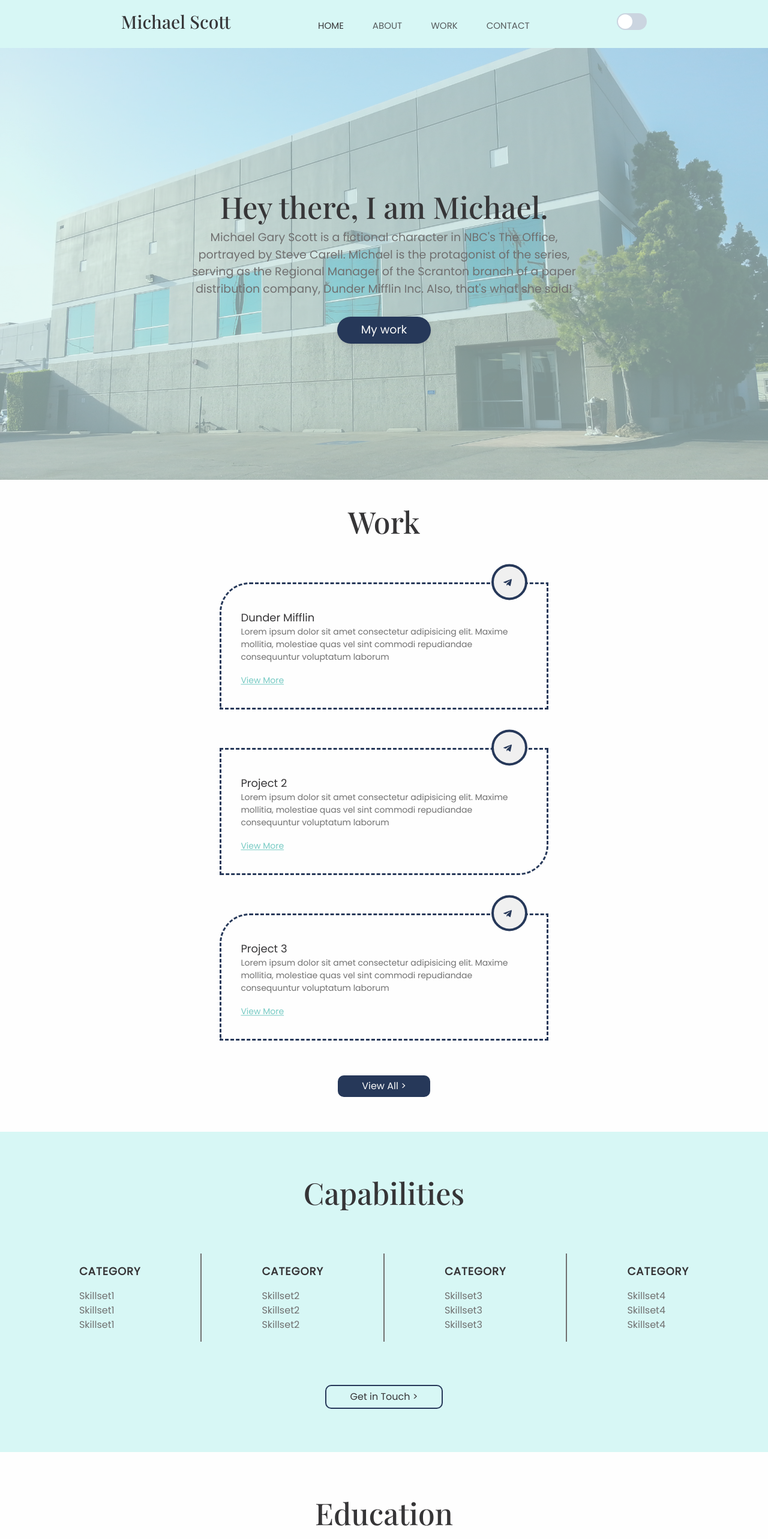
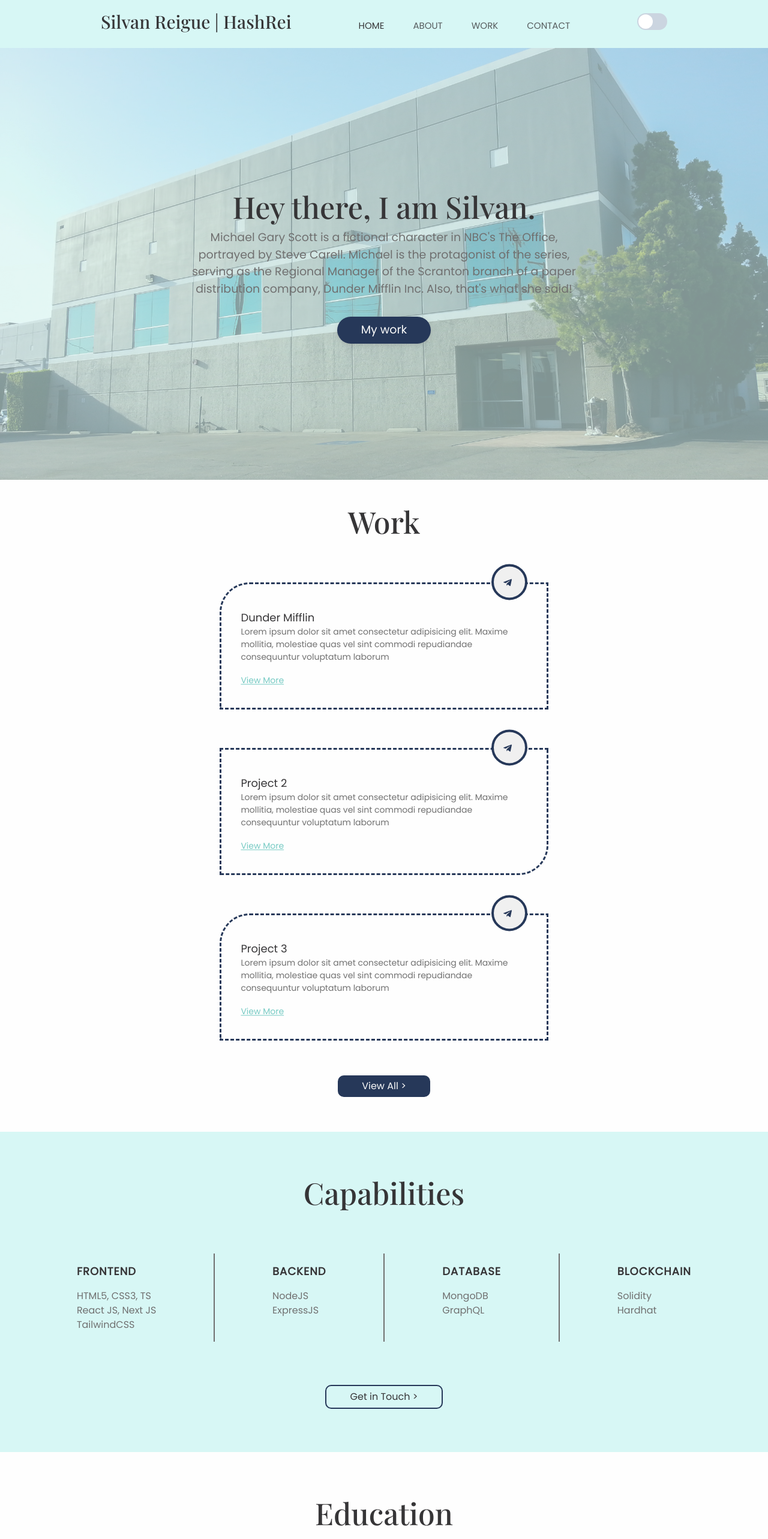
Before and after one commit to HashRei/nextjs-webpage-porfolio, a Next.js app: page / in a window 1280 px wide. Shown: the top 2566 px of the page at 60% size. Built offline with nearby package versions, Linux system fonts and the light colour scheme.

Commit message:
Update userinfo with my personal information

```diff
--- a/Constants/userinfo.js
+++ b/Constants/userinfo.js
@@ -1,24 +1,24 @@
 //PLEASE FOLLOW THE FORMAT OF THIS FILE.
 
-import { faGithubAlt, faLinkedinIn, faMediumM, faFacebook, faTwitter, faInstagram, faYoutube, faBehance } from "@fortawesome/free-brands-svg-icons"
+import { faGithub, faLinkedinIn, faTwitter } from "@fortawesome/free-brands-svg-icons"
 
 export const userinfo = {
-    logoText: "Michael Scott", //This text is visible on your navbar and footer like your logo.
+    logoText: "Silvan Reigue | HashRei", //This text is visible on your navbar and footer like your logo.
     contact: {
-        email: 'michaelscott@email.com', //It is always a good idea to mention your email on your website. Good platform to communicate.
-        phone: '1234567890', //Phone number is optional, if you dont want it, consider leaving it blank .
-        countrycode: '+91' //It is advisable to add the country code incase you mention your contact number.
+        email: '', //It is always a good idea to mention your email on your website. Good platform to communicate.
+        phone: '', //Phone number is optional, if you dont want it, consider leaving it blank .
+        countrycode: '' //It is advisable to add the country code incase you mention your contact number.
     },
     socials: [
         //For aesthetics, it is advisable for you to mention upto 4 social media links only. Fill in the links.
         //more icons are imported above, use as you like them.
-        { type: 'github', link: '', icon: faGithubAlt },
-        { type: 'linkedin', link: '', icon: faLinkedinIn },
-        { type: 'medium', link: '', icon: faMediumM },
+        { type: 'github', link: 'https://github.com/HashRei', icon: faGithub },
+        { type: 'linkedin', link: 'https://www.linkedin.com/in/silvanreigue/', icon: faLinkedinIn },
+        { type: 'twitter', link: 'https://twitter.com/HashRei_', icon: faTwitter },
     ],
     greeting: {
         //this text goes on your landing page
-        title: "Hey there, I am Michael.",
+        title: "Hey there, I am Silvan.",
         subtitle: "Michael Gary Scott is a fictional character in NBC's The Office, portrayed by Steve Carell. Michael is the protagonist of the series, serving as the Regional Manager of the Scranton branch of a paper distribution company, Dunder Mifflin Inc. Also, that's what she said!"
     },
     capabilities: [
@@ -26,20 +26,20 @@ export const userinfo = {
         //For aesthetics, it is advisable for you to mention upto 4 catgeories links only.
         //For aesthetics, it is advisable for you to keep similar number of skills in each category
         {
-            category: "Category", // eg.frontend, backend, devops etc
-            skills: ["Skillset1", "Skillset1", "Skillset1"] //eg. react, html, python etc.
+            category: "FRONTEND", // eg.frontend, backend, devops etc
+            skills: ["HTML5, CSS3, TS", "React JS, Next JS", "TailwindCSS"] //eg. react, html, python etc.
         },
         {
-            category: "Category",
-            skills: ["Skillset2", "Skillset2", "Skillset2"]
+            category: "BACKEND",
+            skills: ["NodeJS", "ExpressJS", ""]
         },
         {
-            category: "Category",
-            skills: ["Skillset3", "Skillset3", "Skillset3"]
+            category: "DATABASE",
+            skills: ["MongoDB", "GraphQL", ""]
         },
         {
-            category: "Category",
-            skills: ["Skillset4", "Skillset4", "Skillset4"]
+            category: "BLOCKCHAIN",
+            skills: ["Solidity", "Hardhat", ""]
         },
     ],
     about: {
```
